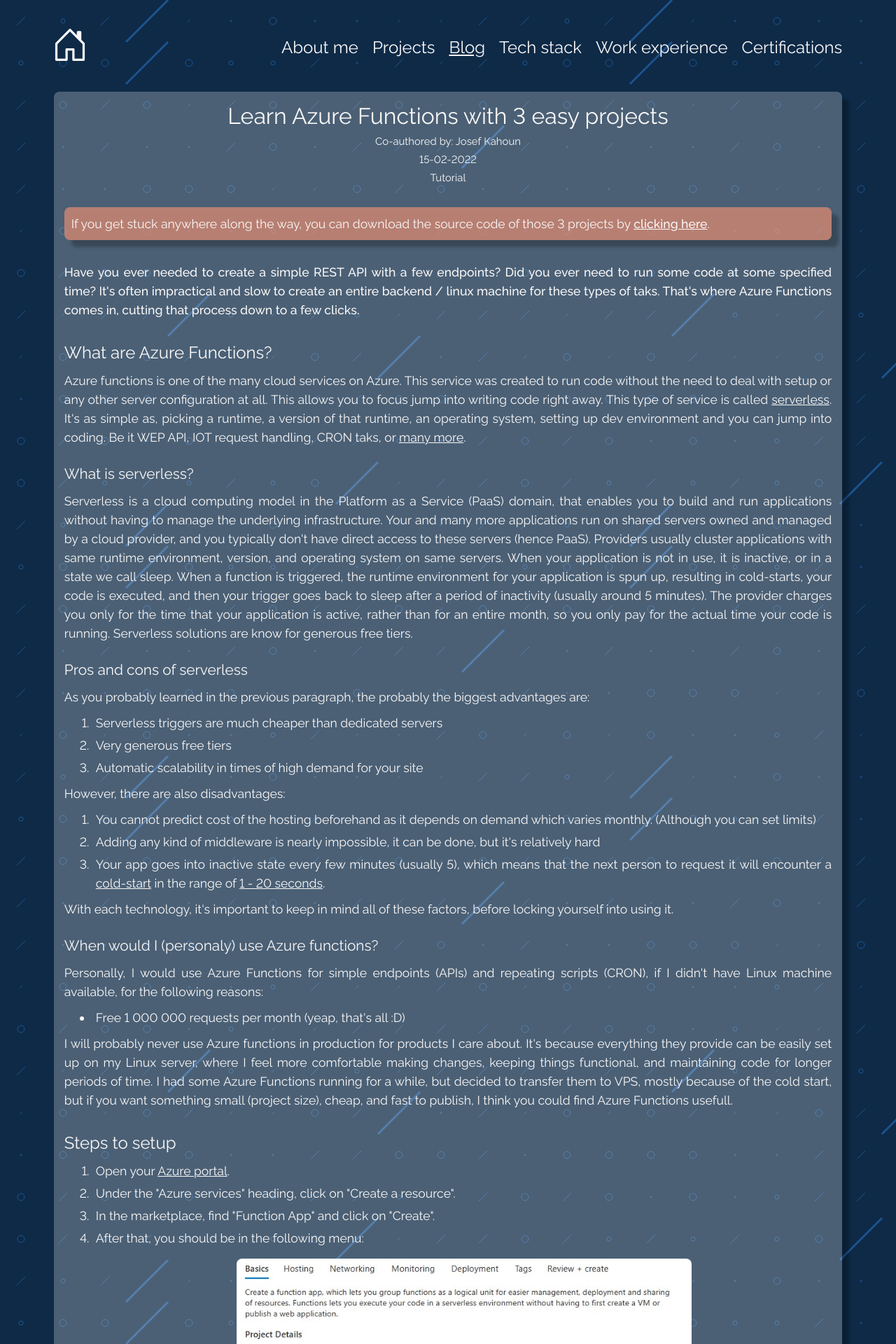
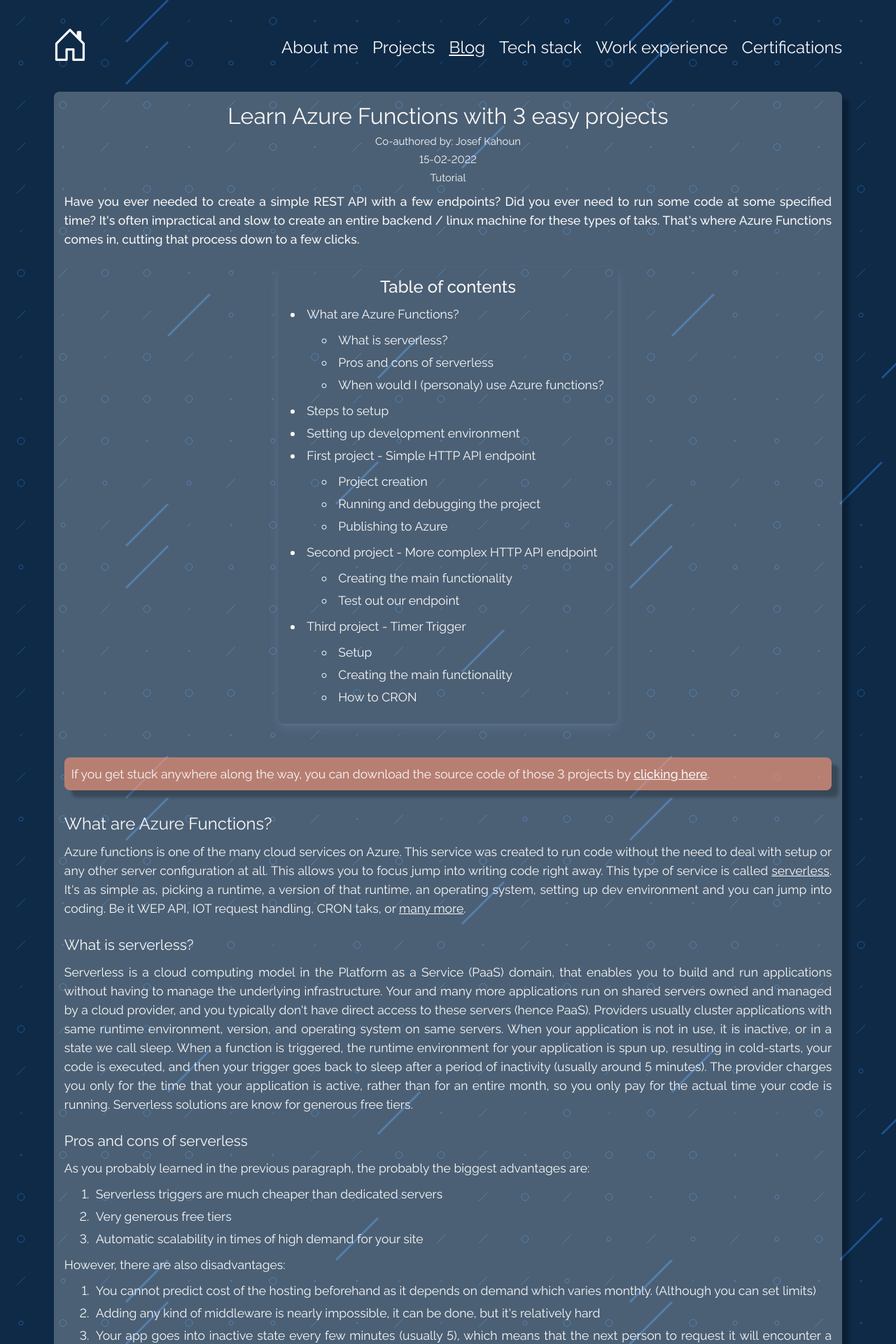
Before and after one commit to TDiblik/tomasdiblik.cz, a Jekyll site: the page built from src/pages/blog/tutorial/15-02-2022/learn-azure-functions-with-3-easy-projects.html, in a window 1280 px wide. Shown: the top 1920 px of the page at 70% size. Built offline with Jekyll 4.4.1, drawn with Linux system fonts in a browser that asks for light colours; the table of contents is made by our own code.

Commit message:
[Feature] Add Table of contents

```diff
--- a/src/Gemfile
+++ b/src/Gemfile
@@ -4,6 +4,4 @@
 
 gem "jekyll"
 gem 'jekyll-sitemap'
-gem 'jekyll-compress-images'
-gem 'image_optim'
-gem 'image_optim_pack'
+gem 'jekyll-toc'
--- a/src/_config.yml
+++ b/src/_config.yml
@@ -1,3 +1,7 @@
 url: "https://tomasdiblik.cz"
 plugins:
   - jekyll-sitemap
+  - jekyll-toc
+
+toc:
+  ordered_list: true
--- /dev/null
+++ b/src/_includes/heading.html
@@ -0,0 +1 @@
+<h{{ include.level }} id="{{ include.text | downcase | replace: ' ', '-' | replace: ':', '' | replace: '?', ''   | append: '-' | append: include.additional_unique_identifier  }}">{{ include.text }}</h{{ include.level }}>
--- a/src/_layouts/blog_post_layout.html
+++ b/src/_layouts/blog_post_layout.html
@@ -30,7 +30,14 @@
         </span>
     </div>
     <div class="blog-post-content-container">
-        {{ content }}
+        <p class="strong-text">{{ page.post_introduction }}</p>
+        <div class="table-of-contents-wrapper">
+            <div class="table-of-contents">
+                <span class="table-of-contents-header strong-text subheading-text">Table of contents</span>
+                {{ content | toc_only }}
+            </div>
+        </div>
+        {{ content | inject_anchors }}
         {% include blog_post_end_paragraph.html %}
         <div class="meta-note paragraph small-text">
             <span class="strong-text small-text">Disclaimer: </span> The opinions, views and values expressed in this post are solely my own and
--- a/src/assets/css/blog-post.css
+++ b/src/assets/css/blog-post.css
@@ -89,6 +89,38 @@
   margin-bottom: 2rem !important;
 }
 
+.table-of-contents-wrapper {
+  display: flex;
+  justify-content: center;
+  align-items: center;
+}
+
+.table-of-contents {
+  width: fit-content;
+  width: -moz-fit-content;
+  padding: 15px 20px;
+
+  text-align: center;
+
+  /* box-shadow: 0 6.4px 14.4px 0 rgba(0, 0, 0, 0.132),
+    0 1.2px 3.6px 0 rgba(0, 0, 0, 0.108); */
+
+  box-shadow: 0 6.4px 14.4px 0 rgba(167, 187, 236, 0.132),
+    0 1.2px 3.6px 0 rgba(167, 187, 236, 0.108);
+
+  margin-top: 1rem !important;
+  margin-bottom: 1rem !important;
+  border-radius: var(--border-radius);
+}
+
+.table-of-contents ol {
+  padding-left: 2rem;
+}
+
+#toc {
+  padding-left: 1rem;
+}
+
 .image-container {
   display: flex;
   flex-direction: column;
--- a/src/pages/blog/tutorial/15-02-2022/learn-azure-functions-with-3-easy-projects.html
+++ b/src/pages/blog/tutorial/15-02-2022/learn-azure-functions-with-3-easy-projects.html
@@ -24,10 +25,7 @@
     target="_blank">
       <span class="strong-text">clicking here</span></a>.
 
-<p class="strong-text">{{ page.post_introduction }}</p>
-
-
-<h2>What are Azure Functions?</h2>
+{% include heading.html level="2" text="What are Azure Functions?" %}
 <p>
   Azure functions is one of the many cloud services on Azure. This service was created
   to run code without the need to deal with setup or any other server
@@ -47,7 +45,7 @@
       many more</a>.
 </p>
 
-<h3>What is serverless?</h3>
+{% include heading.html level="3" text="What is serverless?" %}
 <p>
   Serverless is a cloud computing model in the Platform as a Service (PaaS) domain,
   that enables you to build and run applications without having to manage the underlying infrastructure.
@@ -61,7 +59,7 @@
   Serverless solutions are know for generous free tiers.
 </p>
 
-<h3>Pros and cons of serverless</h3>
+{% include heading.html level="3" text="Pros and cons of serverless" %}
 <p>
   As you probably learned in the previous paragraph, the probably the biggest advantages are:
 </p>
@@ -93,7 +91,7 @@
   With each technology, it's important to keep in mind all of these factors, before locking yourself into using it.
 </p>
 
-<h3> When would I (personaly) use Azure functions? </h3>
+{% include heading.html level="3" text="When would I (personaly) use Azure functions?" %}
 <p>
   Personally, I would use Azure Functions for simple endpoints (APIs) and repeating scripts (CRON),
   if I didn't have Linux machine available, for the following reasons:
@@ -110,7 +108,7 @@
 </p>
 
 
-<h2>Steps to setup</h2>
+{% include heading.html level="2" text="Steps to setup" %}
 <ol>
   <li>
     Open your
@@ -760,7 +758,7 @@
 };
 </code></pre>
 
-<h3>How to CRON</h3>
+{% include heading.html level="3" text="How to CRON" %}
 <p>
   Simply put, the timer schedule for timer trigger execution is set using
   <a
```
Also changed, not shown: other parts of src/pages/blog/tutorial/15-02-2022/learn-azure-functions-with-3-easy-projects.html (+12 -11 lines), src/pages/blog/tutorial/10-05-2021/how-to-explore-azure-web-app-files.html (+6 -6 lines), src/pages/blog/tutorial/30-12-2021/how-to-install-wsl.html (+4 -6 lines).
